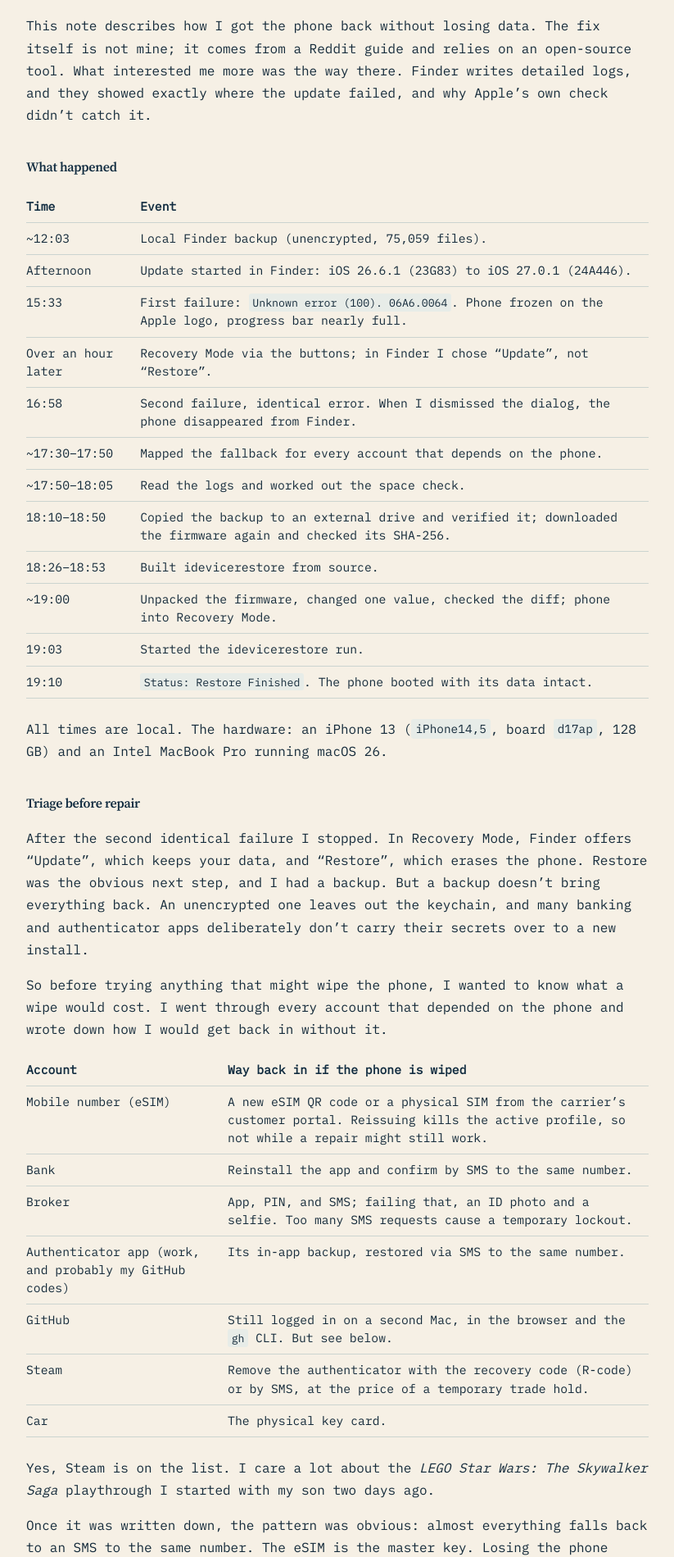
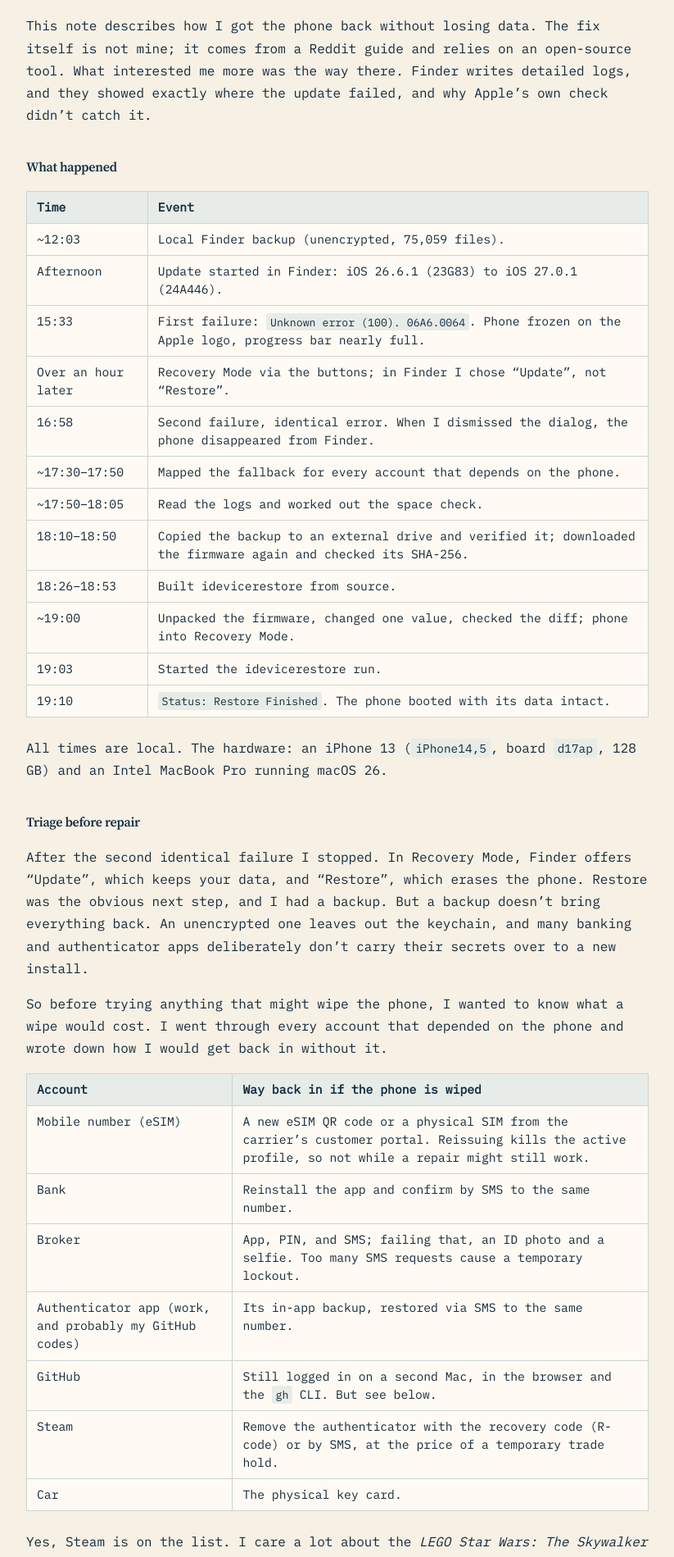
Before and after one commit to egorpol/egorpol.github.io, a Jekyll site: the page built from _posts/2026-10-11-iphone-update-error-100.md, in a window 1280 px wide. Shown: the part 649-2548 px from the top of the page at 82% size, without its empty margins (68-891 px from the left). Built offline with Jekyll 4.4.1, drawn with Linux system fonts in a browser that asks for light colours.

Commit message:
Draw a full grid around note tables
Co-Authored-By: Claude Opus 5.5 <noreply@anthropic.com>

```diff
--- a/_sass/_pages.scss
+++ b/_sass/_pages.scss
@@ -631,13 +631,15 @@
 
 .post-body th,
 .post-body td {
-    padding: 0.5rem 0.9rem 0.5rem 0;
-    border-bottom: 1px solid var(--border);
+    padding: 0.5rem 0.75rem;
+    border: 1px solid var(--border);
+    background: var(--surface);
     text-align: left;
     vertical-align: top;
 }
 
 .post-body th {
+    background: var(--surface-soft);
     color: var(--heading);
     font-weight: var(--weight-strong);
 }
```
